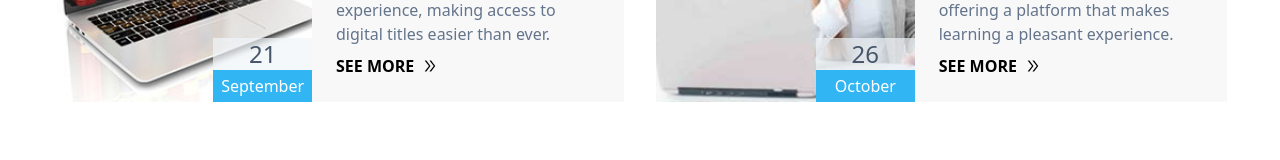
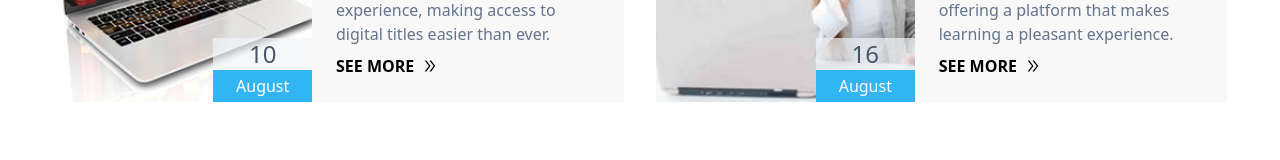
Before and after one commit to emmanuel-cruz-dev/literarium, a React (Vite) app: page / in a window 1280 px wide. Shown: the part 4498-4658 px from the top of the page. Built offline with nearby package versions, Linux system fonts and the light colour scheme.

Commit message:
data de array y responsive BlogCard

```diff
--- a/src/components/Blog.tsx
+++ b/src/components/Blog.tsx
@@ -12,7 +12,7 @@ const posts = [
     description:
       "This research project explores the fascinating world of artists' novels, analysing their cultural relevance and impact today.",
     image: BlogImage1,
-    date: 15,
+    date: 25,
     month: "July",
   },
   {
@@ -22,7 +22,7 @@ const posts = [
     description:
       "A remarkable work that has captivated readers with its narrative and innovative approach, becoming a benchmark in Indian literature.",
     image: BlogImage2,
-    date: 10,
+    date: 4,
     month: "August",
   },
   {
@@ -32,8 +32,8 @@ const posts = [
     description:
       "A revolutionary way to buy books that has transformed the reading experience, making access to digital titles easier than ever.",
     image: BlogImage3,
-    date: 21,
-    month: "September",
+    date: 10,
+    month: "August",
   },
   {
     id: 4,
@@ -42,8 +42,8 @@ const posts = [
     description:
       "An educational approach designed to combine accessibility and fun, offering a platform that makes learning a pleasant experience.",
     image: BlogImage4,
-    date: 26,
-    month: "October",
+    date: 16,
+    month: "August",
   },
 ];
 
@@ -82,10 +82,10 @@ const BlogCard: React.FC<BlogCardProps> = ({
           </p>
         </div>
       </div>
-      <div className="flex flex-col gap-2 py-6">
+      <div className="flex flex-col px-6 pb-6 gap-2 md:px-0 md:py-6">
         <p className="text-slate-400">Posted by {author}</p>
         <h2 className="blog__card-title">{title}</h2>
-        <p className="md:w-72 text-slate-500 pr-6">{description}</p>
+        <p className="md:w-72 text-slate-500 md:pr-6">{description}</p>
         <a
           className="blog__card-anchor flex items-center gap-2 uppercase font-semibold"
           href="#"
```
